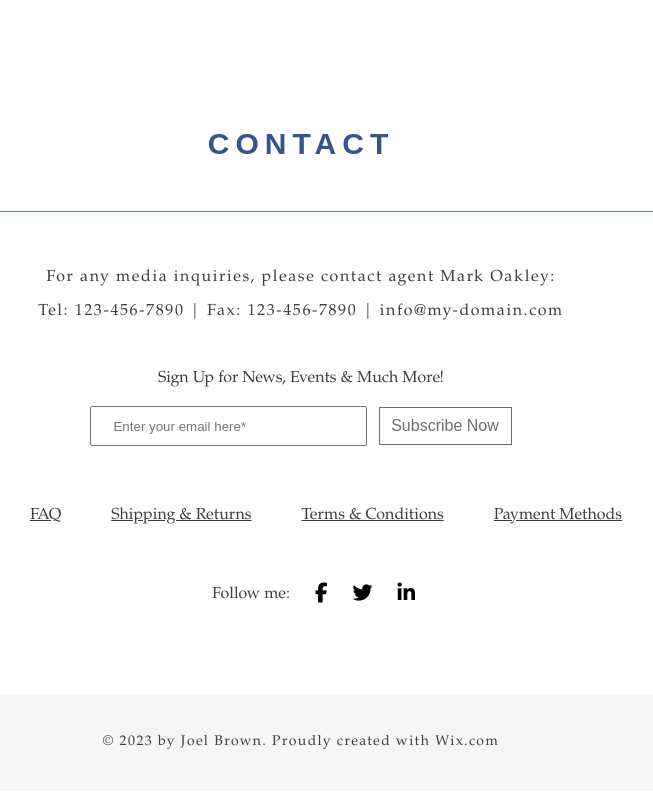
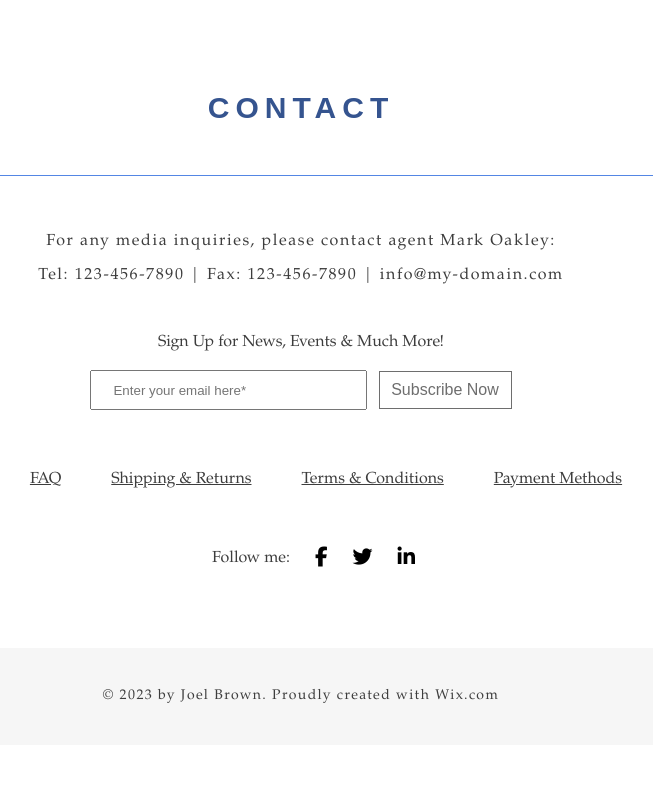
Before and after one commit to gsg-K1-FC/team2-real-story, a plain HTML site: page index.html in a window 1280 px wide. Shown: the whole page, without its empty margins (339-992 px from the left). Drawn offline with Linux system fonts and the light colour scheme.

Commit message:
add query style for contact section #4

```diff
--- a/index.html
+++ b/index.html
@@ -39,10 +39,11 @@
                  </ul>
              </div>
          </section>
+         <footer>
+            <p>© 2023 by Joel Brown. Proudly created with Wix.com</p>
+        </footer>
         </div>
-         <footer>
-             <p>© 2023 by Joel Brown. Proudly created with Wix.com</p>
-         </footer>
+
 
 </body>
 </html>
--- a/style.css
+++ b/style.css
@@ -11,33 +11,6 @@ h1{
     font-size: 32px;
 
 }
-@media only screen and (max-width:600px){
-    .main-container {
-        max-width:100% ;
-      }
-}
-@media only screen and (min-width:600px){
-    .main-container {
-        max-width:450px ;
-      }
-}
-@media only screen and (min-width:768px){
-    .main-container {
-        max-width:720px ;
-      }
-
-}
-@media only screen and (min-width:992px){
-    .main-container {
-        max-width:960px ;
-      }
-
-}
-@media only screen and (min-width:1200px){
-    .main-container {
-      max-width:1110px ;
-    }
-}
 
 .main-container {
     width:100%;
@@ -45,7 +18,7 @@ h1{
     display: flex;
     flex-direction: column;
     flex-wrap: wrap;
-    padding: 10px;
+    /* padding: 10px; */
 }
 
 .contact-section{
@@ -62,9 +35,7 @@ h1{
 
 .section-title{
     width: 750px;
-    margin-top: 67px;
-    margin-right: 0px;
-    margin-bottom: 41px;
+    margin: 67px 0 41px 0;
     padding: 50px;
     border-bottom:1px solid rgba(83, 134, 228, 1);
     font-family: 'spinnaker', sans-serif;
@@ -166,3 +137,52 @@ h1{
       font-size: 14px;
       color: #3D3D3D;
   }
+
+@media only screen and (max-width:600px){
+    .main-container {
+        max-width:100% ;
+        margin: 0 auto;
+      }
+      .section-title{
+        max-width: 70%;
+        margin-top: 20px;
+      }
+}
+@media only screen and (min-width:600px){
+    .main-container {
+        max-width:100% ;
+        margin: 0 auto;
+      }
+      .section-title{
+        max-width: 70%;
+        margin-top: 30px;
+      }
+}
+@media only screen and (min-width:768px){
+    .main-container {
+        max-width:100% ;
+        margin: 0 auto;
+      }
+
+      .section-title{
+        max-width: 80%;
+        margin-top: 41px;
+      }
+
+}
+@media only screen and (min-width:992px){
+    .main-container {
+        max-width:100% ;
+        margin: 0 auto;
+      }
+      .section-title{
+        max-width: 80%;
+        margin-top: 41px;
+      }
+}
+@media only screen and (min-width:1200px){
+    .main-container {
+      max-width:100% ;
+      margin: 0 auto;
+    }
+}
```
